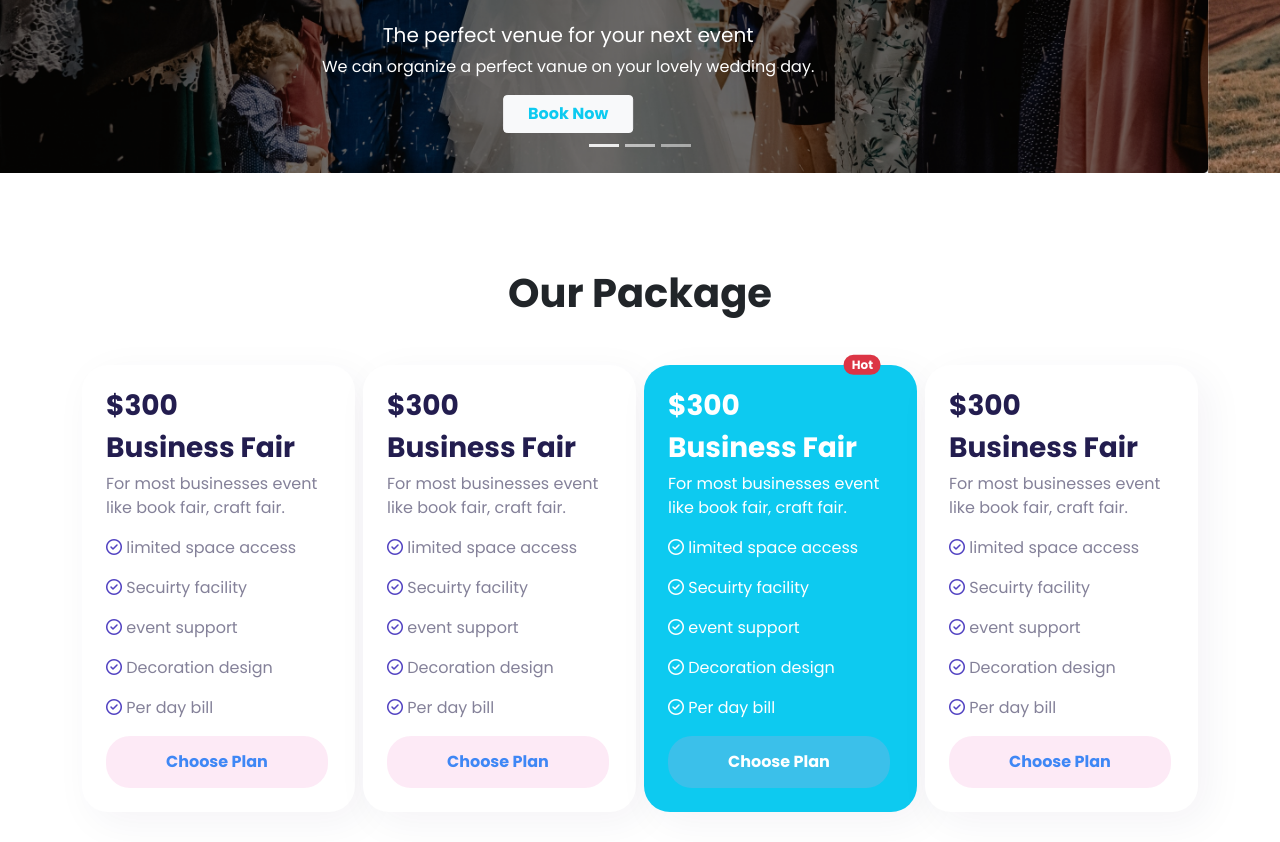
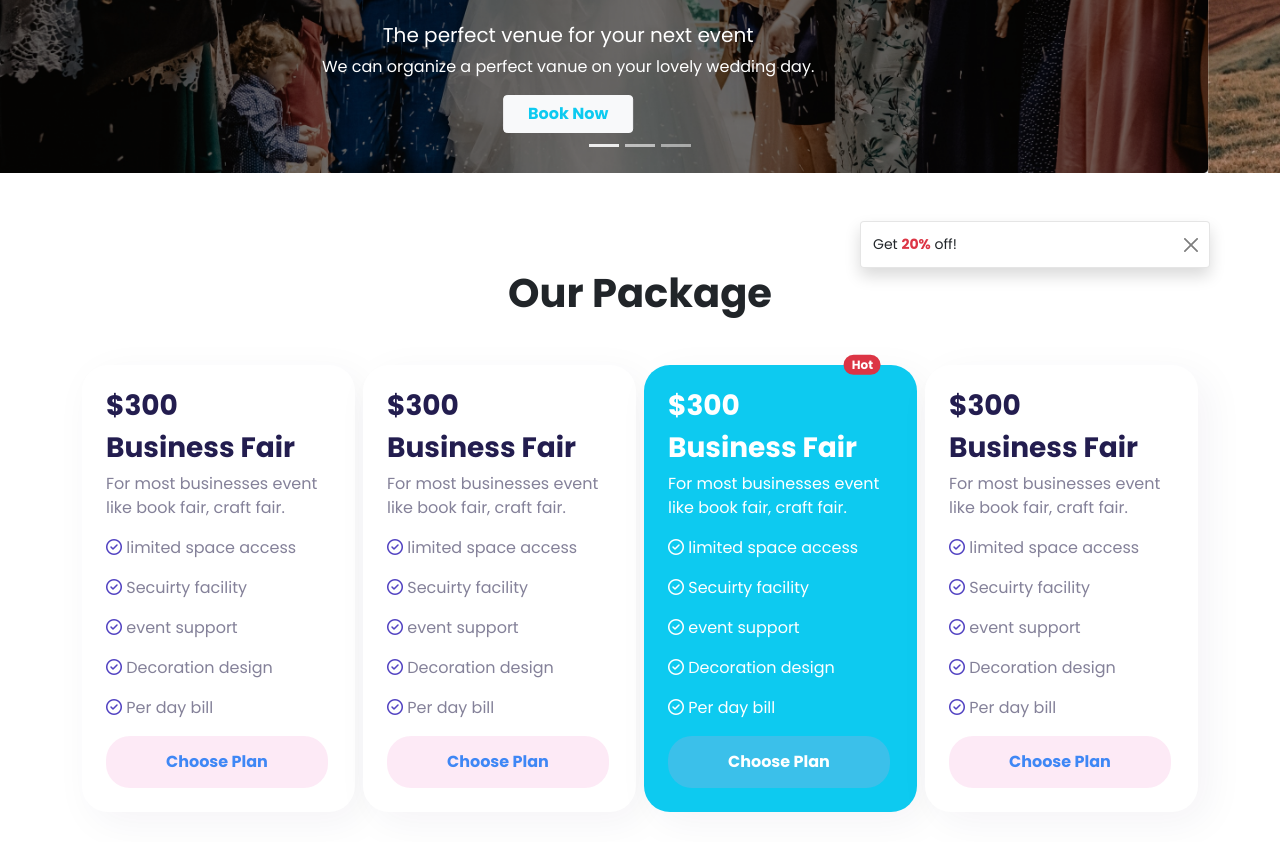
Before and after one commit to mdsaharshital/convention-center, a plain HTML site: page index.html in a window 1280 px wide. Shown: the part 418-1260 px from the top of the page. Drawn offline with nearby package versions, Linux system fonts and the light colour scheme.

Commit message:
toast  added & some issues fixed

```diff
--- a/index.html
+++ b/index.html
@@ -56,6 +56,7 @@
           </div>
         </div>
       </nav>
+
       <section class="">
         <div
           id="carouselExampleCaptions"
@@ -148,8 +149,24 @@
     </header>
     <main>
       <!-- cards -->
-      <section class="container py-5">
+      <section class="container py-5 position-relative">
         <h1 class="text-center fw-bold my-5">Our Package</h1>
+        <div
+        class="toast show align-items-center  position-absolute top-0 end-0 mt-5"
+        role="alert"
+        aria-live="assertive"
+        aria-atomic="true"
+      >
+        <div class="d-flex">
+          <div class="toast-body">Get <strong class="text-danger">20%</strong> off!</div>
+          <button
+            type="button"
+            class="btn-close me-2 m-auto"
+            data-bs-dismiss="toast"
+            aria-label="Close"
+          ></button>
+        </div>
+      </div>
         <div class="row row-cols-1 row-cols-md-3 g-2">
           <!-- card-1 -->
           <div class="col-lg-3 col-md-6 col-sm-12">
@@ -302,7 +319,7 @@
             </div>
           </div>
           <div class="col-lg-6 col-sm-12 my-sm-4 d-flex justify-content-center align-items-center">
-            <img src="./images/people.png" class="img-fluid" alt="">
+            <img src="./images/faq.jpg" class="img-fluid" alt="">
           </div>
         </div>
       </section>
```
Also changed, not shown: images/download (1).png (deleted), images/download.png (deleted), images/playstore22.png (deleted), 1 other file.
